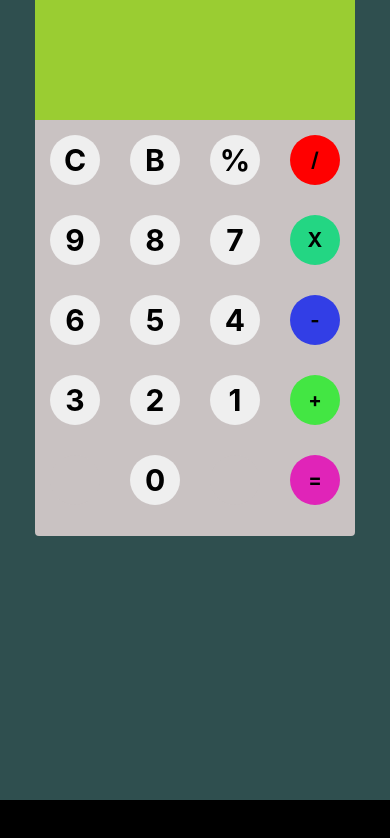
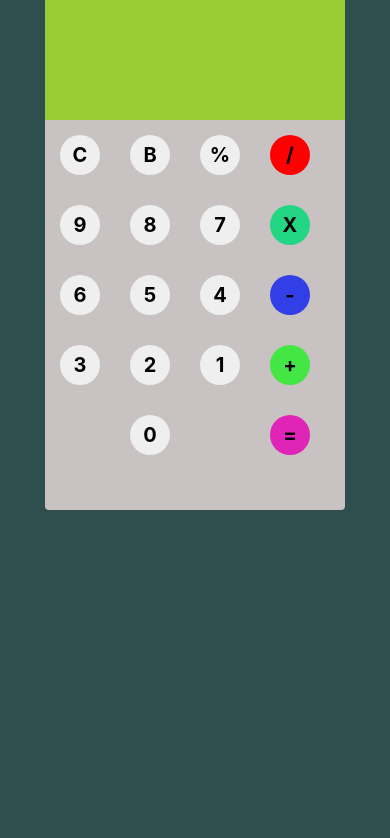
Before and after one commit to mmk520/mmk520.github.io, a plain HTML site: page index.html in a window 390 px wide. Drawn offline with Linux system fonts and the light colour scheme.

Commit message:
responsivefontsizez
font,margin,padding

```diff
--- a/styles.css
+++ b/styles.css
@@ -13,7 +13,7 @@ body{
 
 #calc{
     margin: auto;
-    height: 67%;
+    height: 510px;
     width: 320px;
     background-color: rgb(201, 194, 194);
     border-radius: .25rem;
@@ -97,20 +97,59 @@ button:active:nth-child(20){
 
 
 /* Responsive */
-
 @media (max-width: 480px) {
-
 *{
+    margin: 0;
     padding: 0;
-    margin: 0;
 }
 body{
-    background-color: black;
+    background-color: darkslategrey;
 
 }
+input{
+    text-overflow: ellipsis;
+}
 
+#calc{
+    height: 510px;
+    width: 300px;
+    background-color: rgb(201, 194, 194);
+    border-radius: .25rem;
+
+}
+#resultCal{
+    height: 120px;
+    background-color: yellowgreen;
+}
+#historyCal{
+    text-align: right;
+    height: 30px;
+    margin: 0 5px;
+    font-size: 10px;
+}
+#outputCal{
+    text-align: right;
+    height: 60px;
+    margin: 5px 5px;
+    font-size: 20px;
+}
+.keysCal{
+    height: 100%;
+}
+
+button{
+    float: left;
+    border-radius: 50%;
+    border: 0;
+    height: 40px;
+    width: 40px;
+    margin: 15px;
+    font-size: 20px;
+    font-weight: bold;
+    cursor: pointer;
+}
 button:active{
-    font-size: 13px;
+    font-size: 10px;
 }
 button:focus{
     outline: 0;
@@ -153,5 +192,4 @@ button:active:nth-child(20){
     font-size: 13px;
 }
 
-
 }
```
